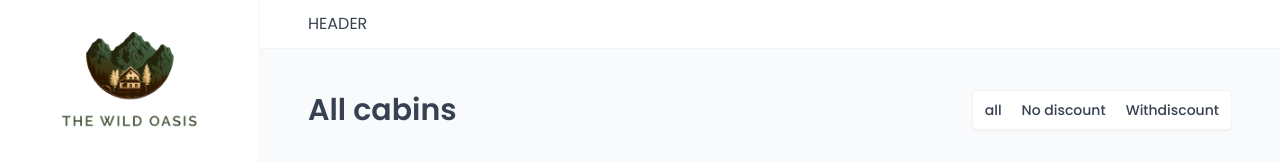
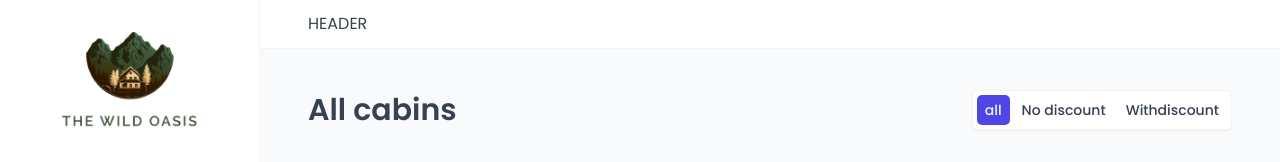
Before and after one commit to fatehbenchiheub/the-wild-oasis, a React (Vite) app: page /cabins in a window 1280 px wide. Shown: the top 162 px of the page. Built offline with nearby package versions, Linux system fonts and the light colour scheme; no server answers; the database is empty; a web font is replaced by a local one.

Commit message:
update: add active styling to the current active filter option

```diff
--- a/src/ui/Filter.tsx
+++ b/src/ui/Filter.tsx
@@ -11,7 +11,7 @@ const StyledFilter = styled.div`
   gap: 0.4rem;
 `;
 
-const FilterButton = styled.button<{ active?: string; onclick?: () => void }>`
+const FilterButton = styled.button<{ active?: boolean; onclick?: () => void }>`
   background-color: var(--color-grey-0);
   border: none;
 
@@ -40,15 +40,16 @@ type OptionsType = {
   label: string;
 };
 type FilterPropType = {
-  filterOptions: string;
+  filterField: string;
   options: OptionsType[];
 };
 
-function Filter({ filterOptions, options }: FilterPropType) {
+function Filter({ filterField, options }: FilterPropType) {
   const [searchParams, setSearchParams] = useSearchParams();
+  const currentFilter = searchParams.get(filterField) || options.at(0)?.value;
 
   function handleClick(value: string) {
-    searchParams.set(filterOptions, value);
+    searchParams.set(filterField, value);
     setSearchParams(searchParams);
   }
 
@@ -58,6 +59,7 @@ function Filter({ filterOptions, options }: FilterPropType) {
         <FilterButton
           key={option.value}
           onClick={() => handleClick(option.value)}
+          active={currentFilter === option.value}
         >
           {option.label}
         </FilterButton>
```
